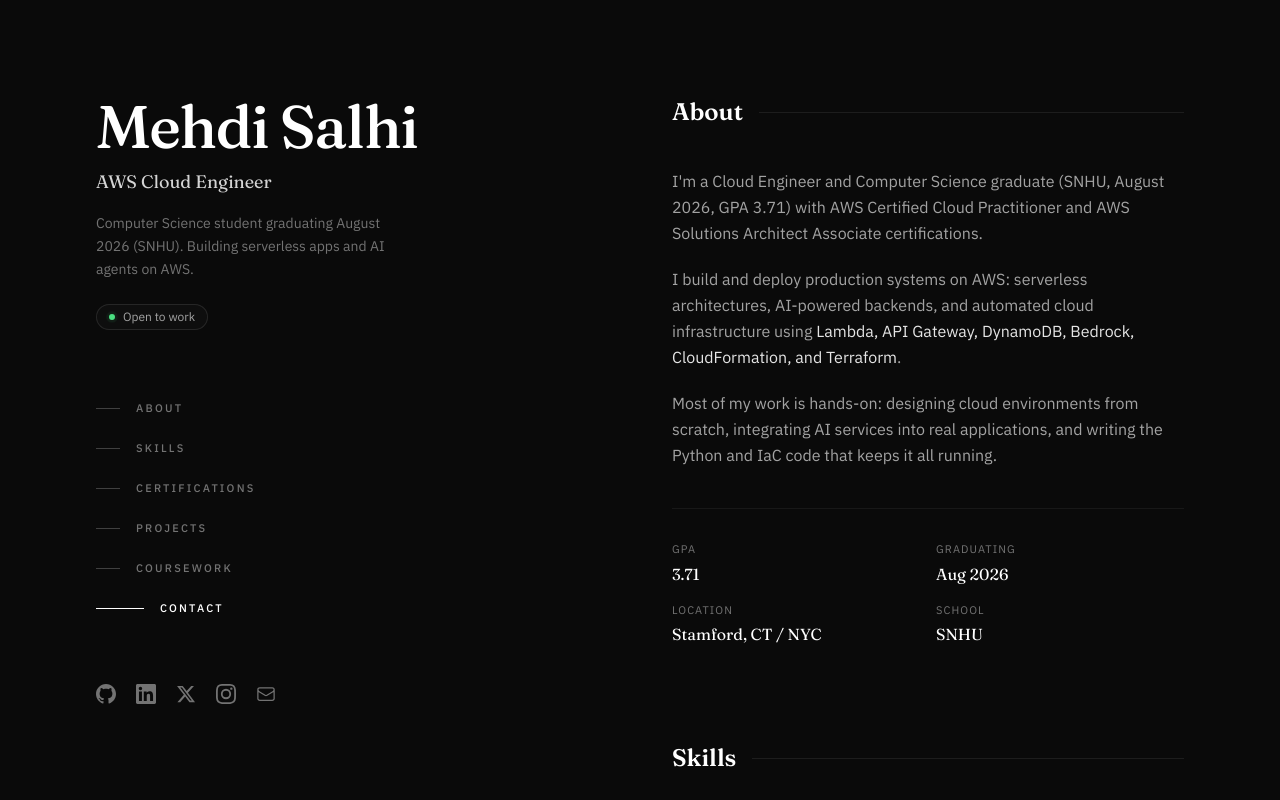
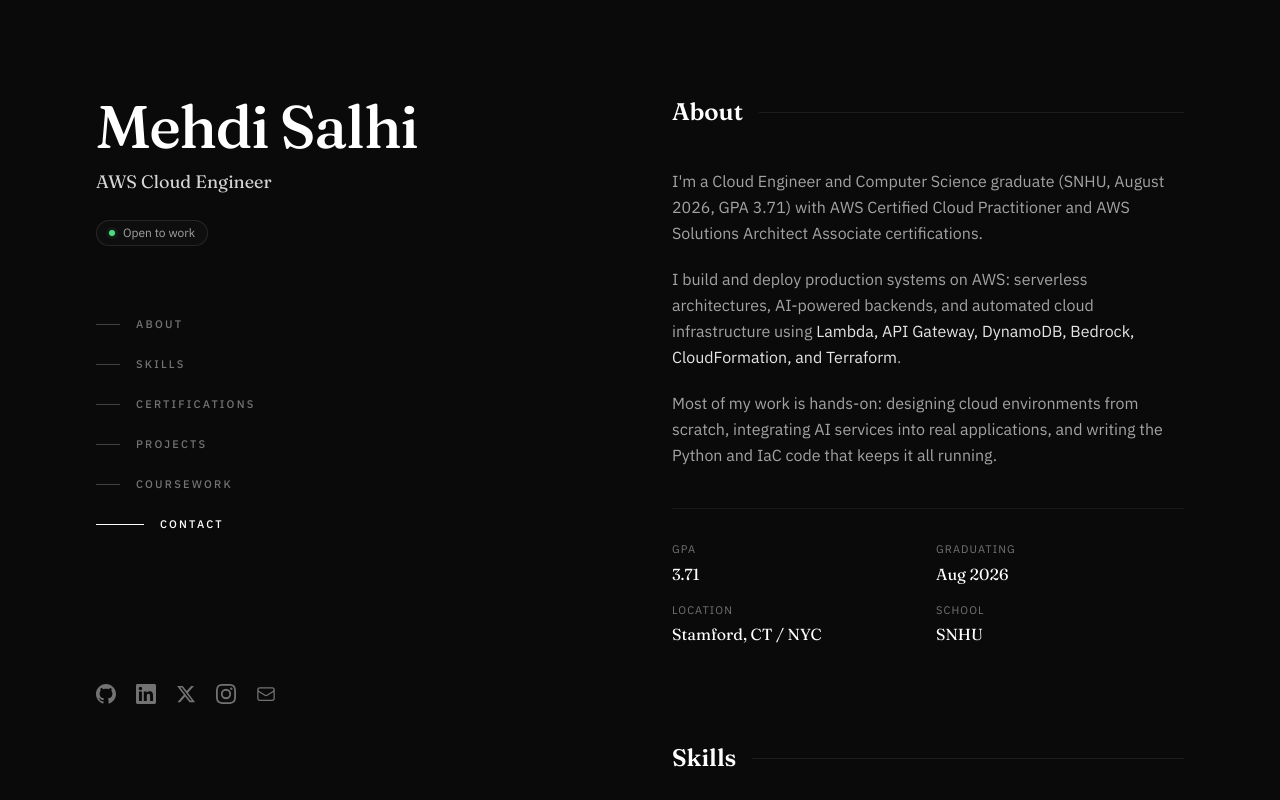
Before and after one commit to medysaly/mehdi-portfolio, a Next.js app: page / in a window 1280 px wide. Shown: the top 800 px of the page. Built offline with nearby package versions, Linux system fonts and the light colour scheme.

Commit message:
Remove duplicate bio from sidebar (already in About section)

```diff
--- a/src/components/Sidebar.tsx
+++ b/src/components/Sidebar.tsx
@@ -113,10 +113,6 @@
           <p className="mt-3 font-display text-lg text-neutral-300">
             AWS Cloud Engineer
           </p>
-          <p className="mt-4 max-w-xs font-body text-sm leading-relaxed text-neutral-500">
-            Computer Science student graduating August 2026 (SNHU). Building
-            serverless apps and AI agents on AWS.
-          </p>
 
           <div className="mt-6 inline-flex items-center gap-2 rounded-full border border-white/[0.1] bg-white/[0.02] px-3 py-1 text-xs text-neutral-400">
             <span className="relative flex h-1.5 w-1.5">
```
